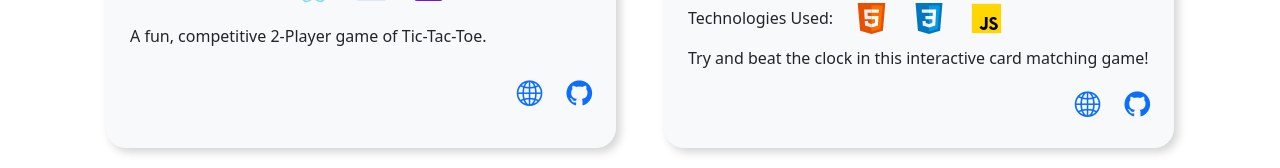
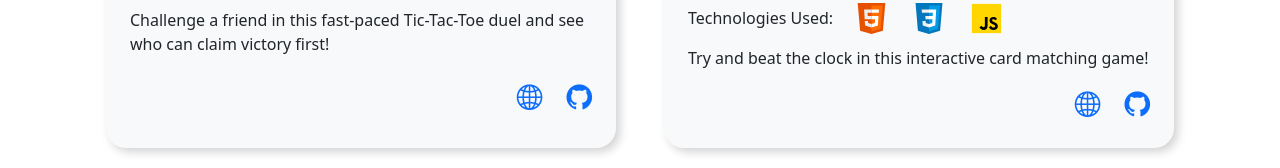
Before and after one commit to vichdz97/Website, an Angular app: page /#/home in a window 1280 px wide. Shown: the part 3504-3672 px from the top of the page. Built offline with nearby package versions, Linux system fonts and the light colour scheme.

Commit message:
updated all project descriptions

```diff
--- a/src/app/pages/arcade/arcade.component.ts
+++ b/src/app/pages/arcade/arcade.component.ts
@@ -13,7 +13,8 @@ export class ArcadeComponent {
       title: "Tic-Tac-Toe",
       img: "tic-tac-toe.png",
       tech: ["react", "typescript", "bootstrap"],
-      description: `A fun, competitive 2-Player game of Tic-Tac-Toe.`,
+      description: `Challenge a friend in this fast-paced Tic-Tac-Toe duel
+                    and see who can claim victory first!`,
       url: "https://tic-tac-toe.victor-jr.com",
       github: "https://github.com/vichdz97/tic-tac-toe"
     },
@@ -29,8 +30,7 @@ export class ArcadeComponent {
       title: "Piano Tap",
       img: "piano-tap.png",
       tech: ["html", "css", "javascript"],
-      description: `An interactive web application that allows the user
-                    to make music with the tap of a tile.`,
+      description: `Create your own music with a simple tap!`,
       url: "https://piano-tap.victor-jr.com",
       github: "https://github.com/vichdz97/Piano-Tap"
     },
--- a/src/app/pages/home/home.component.ts
+++ b/src/app/pages/home/home.component.ts
@@ -44,8 +44,8 @@ export class HomeComponent {
             title: "Pokémon Generator",
             img: "pokemon.png",
             tech: ["pokeapi", "react", "typescript", "bootstrap"],
-            description: `A random Pokémon generator that displays a Pokémon's sprite
-                          and game info.`,
+            description: `Unleash any Pokémon with this random generator
+                        that reveals its sprite and game stats.`,
             url: "https://pokemon-generator.victor-jr.com",
             github: "https://github.com/vichdz97/pokemon-generator"
           },
@@ -53,8 +53,8 @@ export class HomeComponent {
             title: "Calculator App",
             img: "calculator.png",
             tech: ["react", "typescript", "bootstrap"],
-            description: `A simple calculator app that performs various
-                        mathematical operations.`,
+            description: `Quickly tackle any math problem with this easy-to-use
+                        calculator app that supports various operations.`,
             url: "https://calculator-app.victor-jr.com",
             github: "https://github.com/vichdz97/react-calculator"
         }
@@ -65,7 +65,8 @@ export class HomeComponent {
           title: "Tic-Tac-Toe",
           img: "tic-tac-toe.png",
           tech: ["react", "typescript", "bootstrap"],
-          description: `A fun, competitive 2-Player game of Tic-Tac-Toe.`,
+          description: `Challenge a friend in this fast-paced Tic-Tac-Toe duel
+                        and see who can claim victory first!`,
           url: "https://tic-tac-toe.victor-jr.com",
           github: "https://github.com/vichdz97/tic-tac-toe"
         },
--- a/src/app/pages/projects/projects.component.ts
+++ b/src/app/pages/projects/projects.component.ts
@@ -13,8 +13,8 @@ export class ProjectsComponent {
       title: "Pokémon Generator",
       img: "pokemon.png",
       tech: ["pokeapi", "react", "typescript", "bootstrap"],
-      description: `A random Pokémon generator that displays a Pokémon's sprite
-                    and game info.`,
+      description: `Unleash any Pokémon with this random generator
+                    that reveals its sprite and game stats.`,
       url: "https://pokemon-generator.victor-jr.com",
       github: "https://github.com/vichdz97/pokemon-generator"
     },
@@ -31,8 +31,8 @@ export class ProjectsComponent {
       title: "Authentication System",
       img: "authsys-progress.png",
       tech: ["aws", "mysql", "java", "spring-boot", "angular", "bootstrap", "postman"],
-      description: `A responsive web application that redirects the user
-                    to the appropriate landing page given specific login credentials.`,
+      description: `A dynamic web app that redirects users to the
+                    correct landing page based on their login credentials.`,
       // url: "http://authentication-system.s3-website.us-east-2.amazonaws.com/#/login",
       github: "https://github.com/vichdz97/Authentication-System"
     }
```
